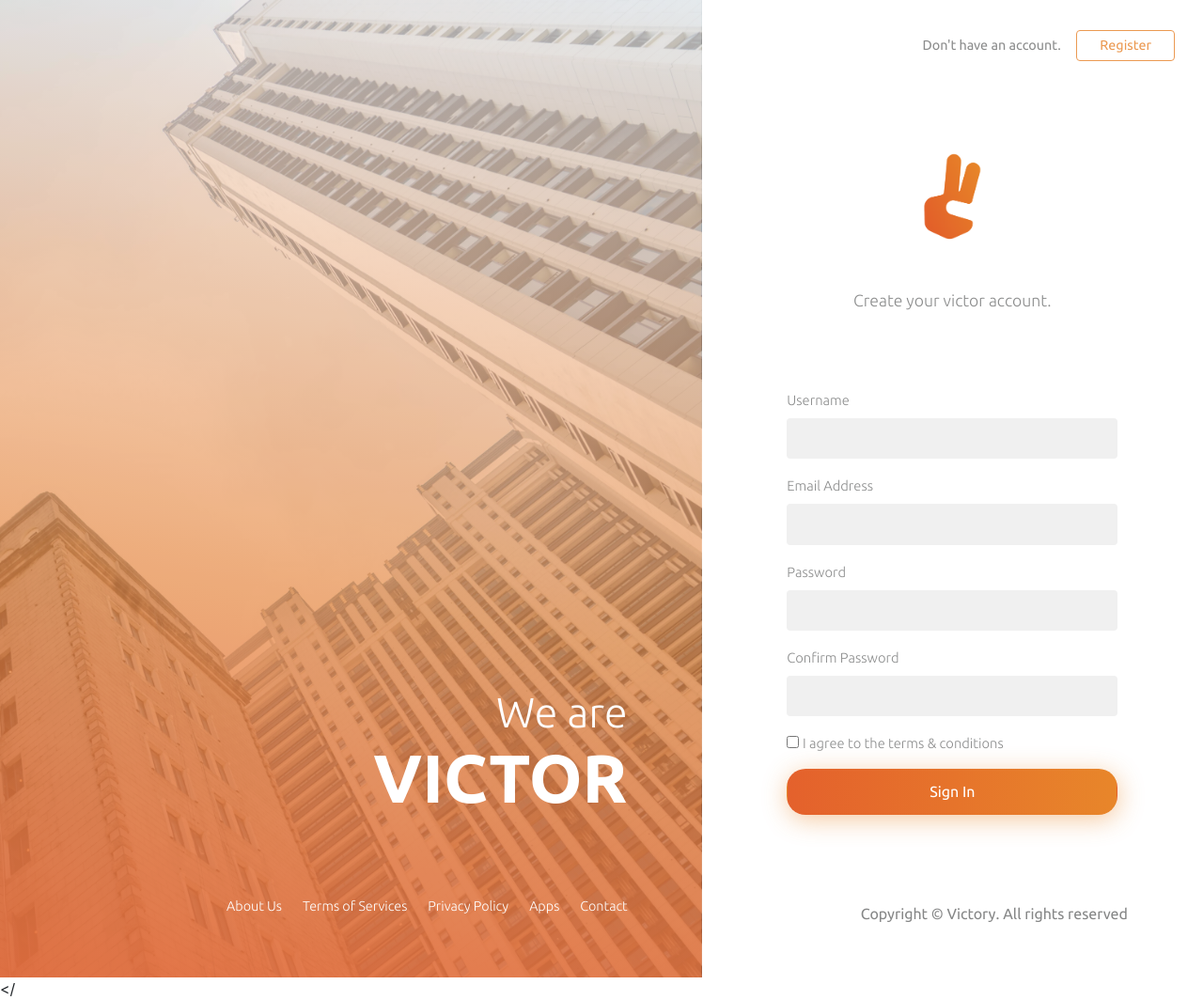
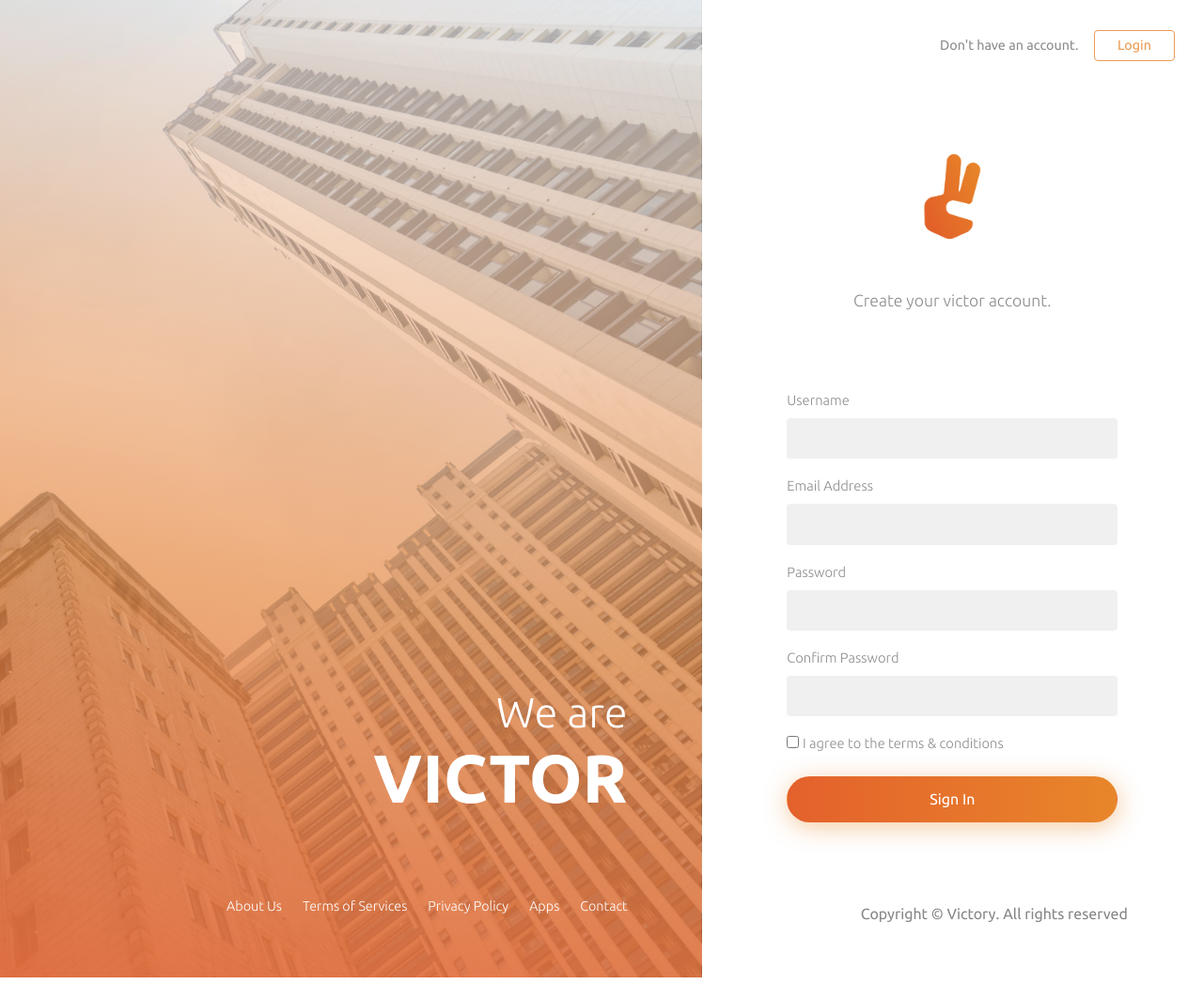
Before and after one commit to fisnikcanaj1/victory, a website built with webpack: page app/index.html in a window 1280 px wide. Shown: the whole page at 94% size. After the commit the page ends 1040 px from the top, so only its background shows below. Built offline with nearby package versions, Linux system fonts and the light colour scheme.

```diff
--- a/app/assets/scss/3-modules/_login-form.scss
+++ b/app/assets/scss/3-modules/_login-form.scss
@@ -53,7 +53,7 @@
         }
 
         button {
-            border-radius: 20px;
+            border-radius: 53px;
             color: #fff;
             padding: 0.7rem;
             background: linear-gradient(to right, #e4612c 0%, #e8862a 100%);
--- a/app/index.html
+++ b/app/index.html
@@ -101,7 +101,7 @@
                     <div class="register-form-wrapper">
                         <div class="register-wrapper">
                             <span class="register-text grey-text">Don't have an account.</span>
-                            <button class="btn btn-victor">Register</button>
+                            <button class="btn btn-victor">Login</button>
                         </div>
 
                         <div class="logo-in d-flex flex-column justify-content-center">
@@ -132,7 +132,7 @@
                                     <input type="password" class="form-control form-inputs" id="confirm-password">
                                 </div>
                                 <input type="checkbox" name="" id="agree">
-                                <label for="agree" class="grey-text mb-3">I agree to the terms &amp; conditions</label>
+                                <label for="agree" class="grey-text mb-4">I agree to the terms &amp; conditions</label>
                                 <button class="btn btn-block">Sign In</button>
                             </form>
                         </div>
@@ -150,4 +150,4 @@
         <script src="temp/js/App.js"></script>
         <!-- endbuild -->
     </body>
-</
+</html>
```
Also changed, not shown: app/assets/css/style.css, app/temp/css/style.css.
